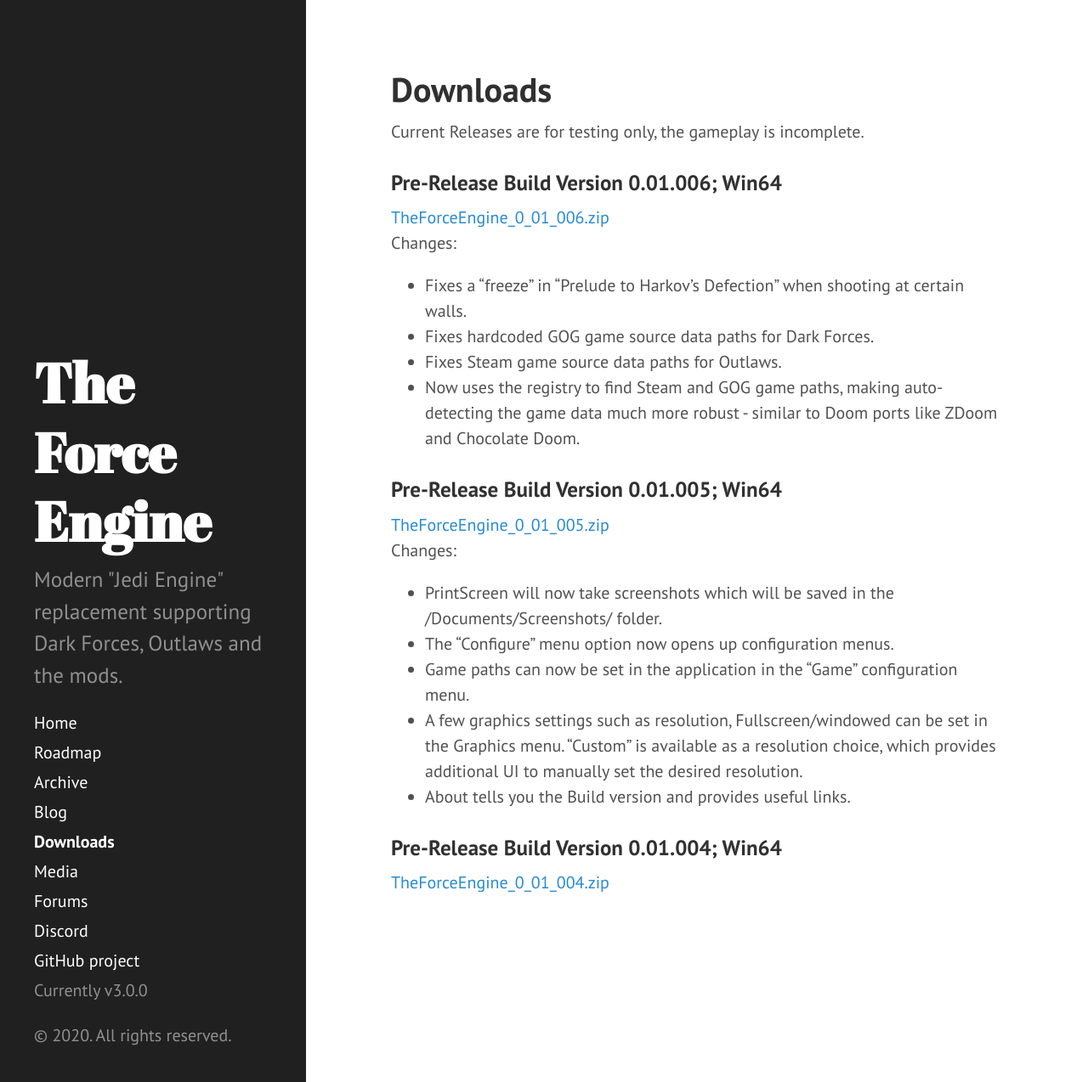
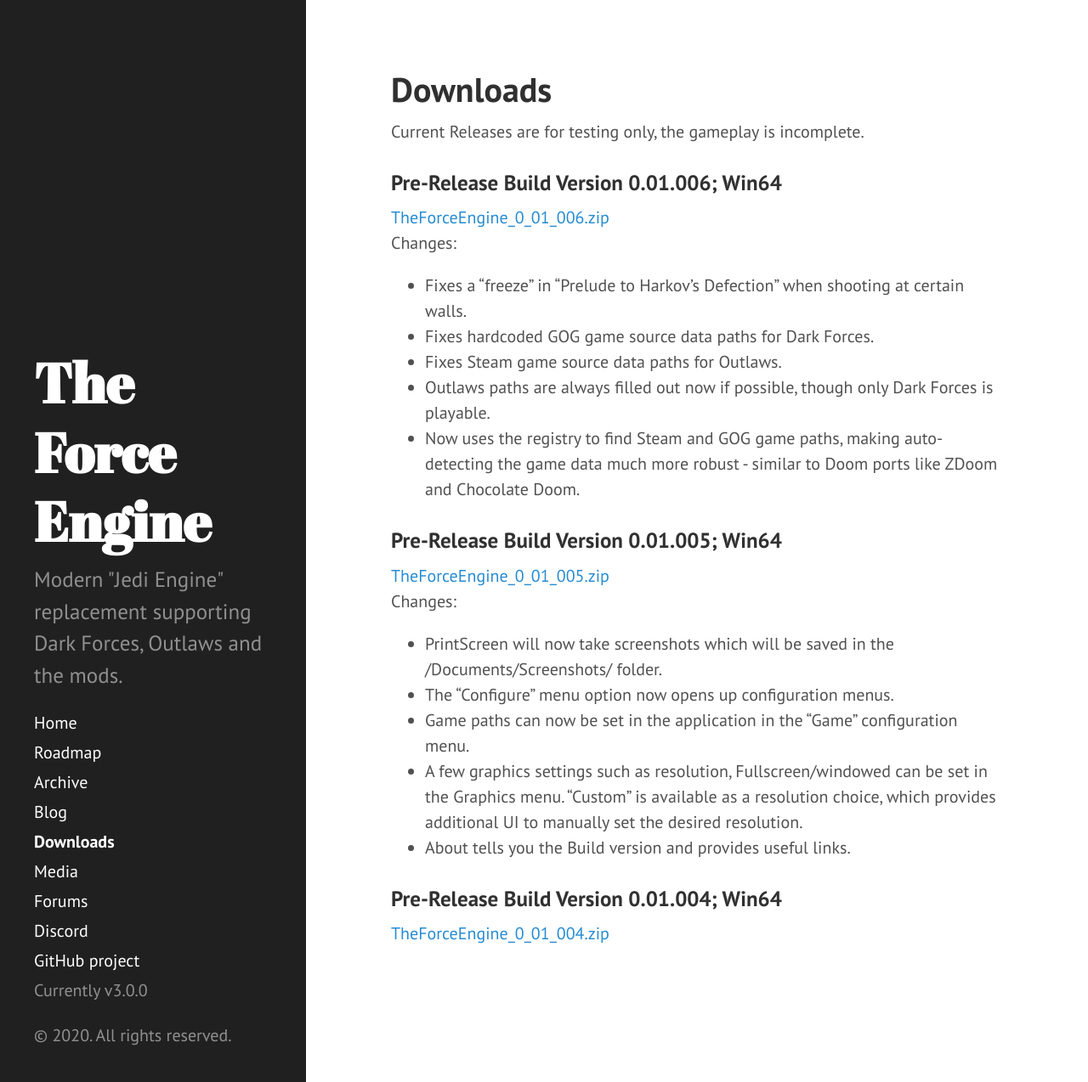
Before and after one commit to TheForceEngine/TheForceEngine.github.io, a Jekyll site: the page built from downloads.md, in a window 1280 px wide and 1274 px high. Shown: the whole window at 85% size. Built offline with Jekyll 4.4.1, drawn with Linux system fonts in a browser that asks for light colours.

Commit message:
Update downloads.md

```diff
--- a/downloads.md
+++ b/downloads.md
@@ -11,6 +11,7 @@
   * Fixes a "freeze" in "Prelude to Harkov's Defection" when shooting at certain walls.
   * Fixes hardcoded GOG game source data paths for Dark Forces.
   * Fixes Steam game source data paths for Outlaws.
+  * Outlaws paths are always filled out now if possible, though only Dark Forces is playable.
   * Now uses the registry to find Steam and GOG game paths, making auto-detecting the game data much more robust - similar to Doom ports like ZDoom and Chocolate Doom.
 
 ### Pre-Release Build Version 0.01.005; Win64
```
